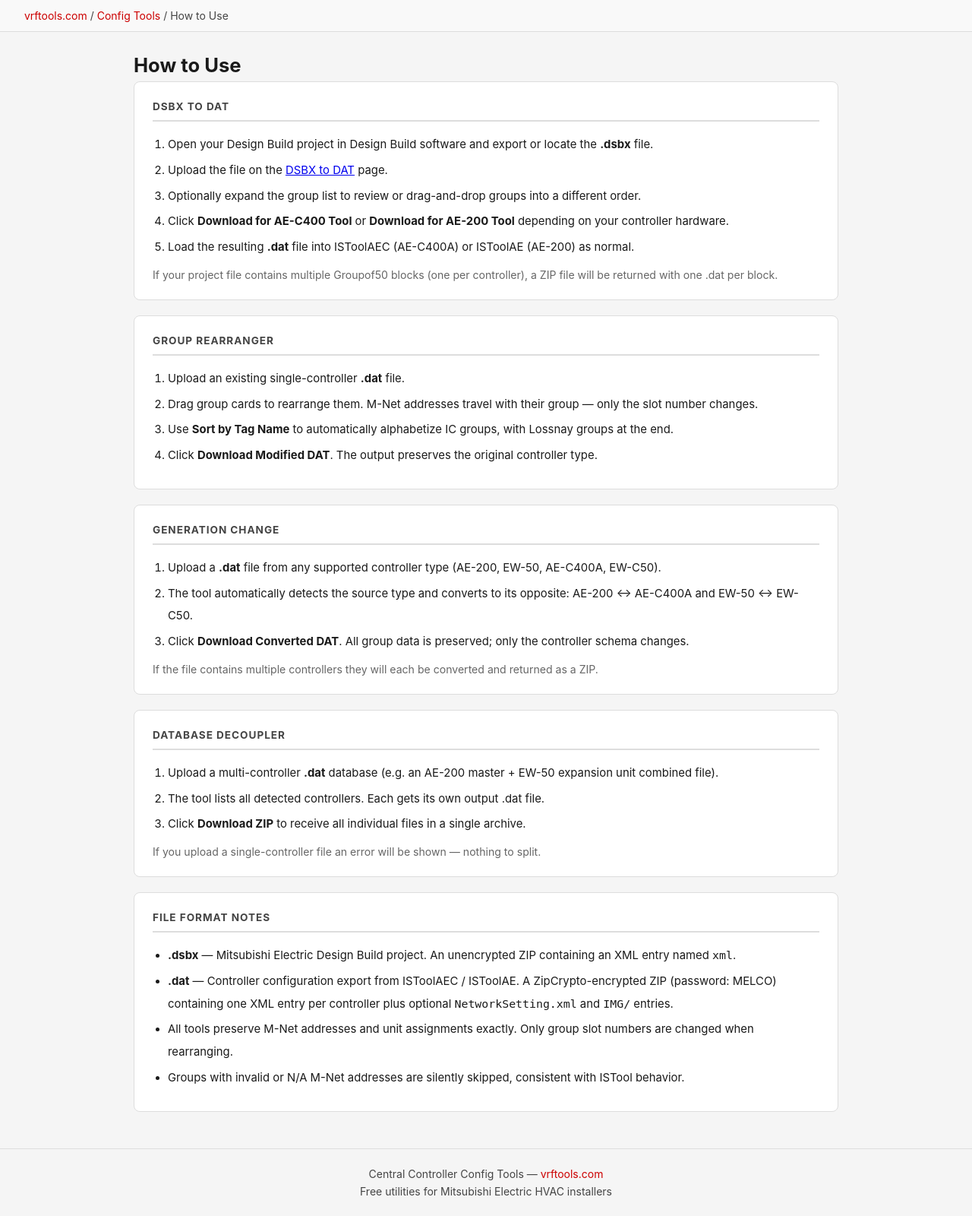
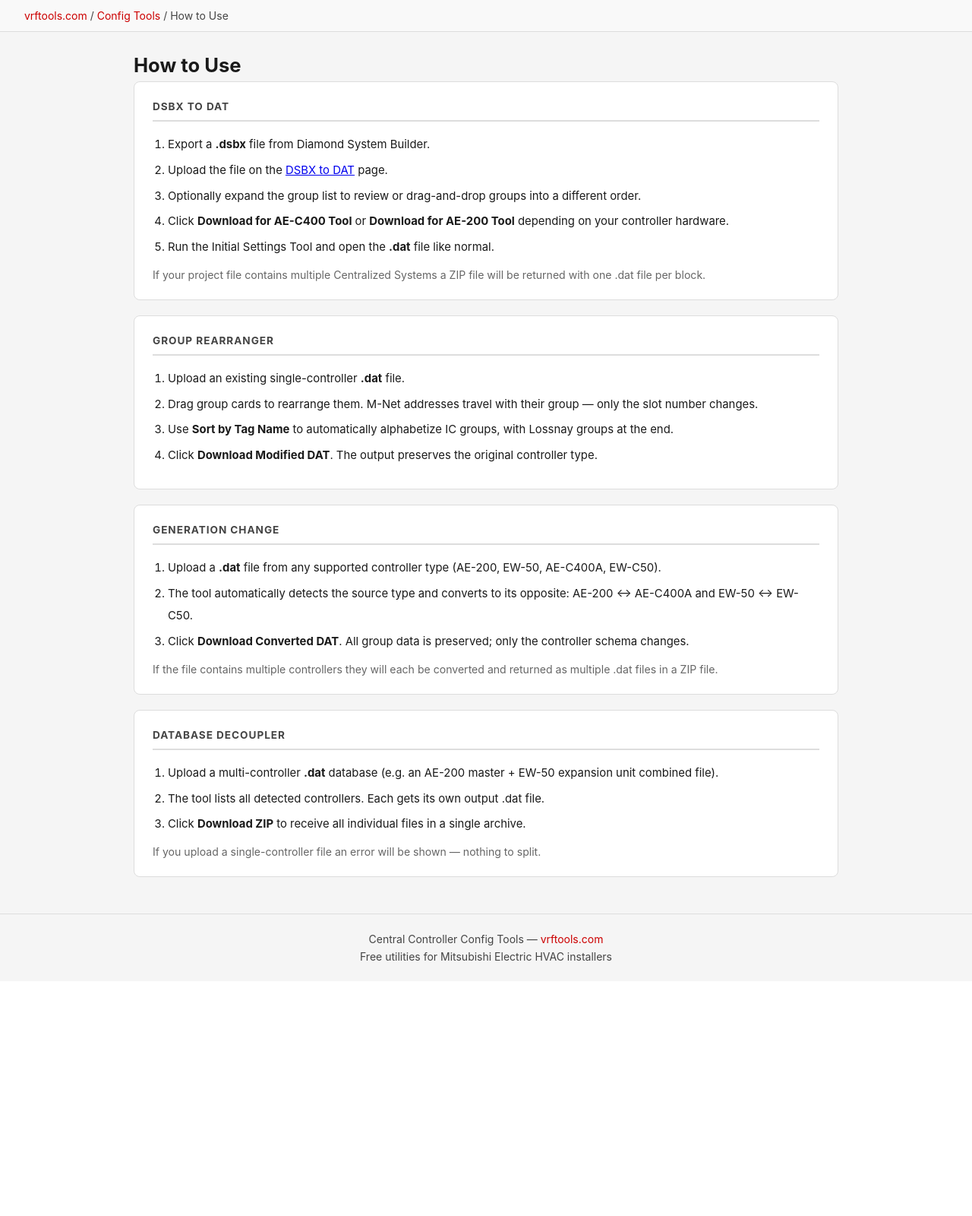
Before and after one commit to madison2112/vrftools-site, a Flask app: page /docs in a window 1280 px wide. Shown: the part 60-1660 px from the top of the page at 76% size. After the commit the page ends 1325 px from the top, so only its background shows below. Run offline with Flask 3, Linux system fonts and the light colour scheme.

Commit message:
Fix script load order for uploads; update docs text
- Move main.js before inline scripts so setupDropZone is defined
  when each tool page initializes (fixes upload not working)
- Update How to Use content per user feedback

Co-Authored-By: Claude Sonnet 4.6 <noreply@anthropic.com>

```diff
--- a/web/templates/convert.html
+++ b/web/templates/convert.html
@@ -33,6 +33,7 @@
 {% endblock %}
 
 {% block scripts %}
+<script src="{{ url_for('static', filename='js/main.js') }}"></script>
 <script>
 const state = { sessionId: null };
 
@@ -68,5 +69,4 @@ document.getElementById('btn-download').addEventListener('click', () => {
   window.location.href = `/api/download/convert/${state.sessionId}`;
 });
 </script>
-<script src="{{ url_for('static', filename='js/main.js') }}"></script>
 {% endblock %}
--- a/web/templates/docs.html
+++ b/web/templates/docs.html
@@ -8,13 +8,13 @@
 <div class="card">
   <div class="card-title">DSBX to DAT</div>
   <ol class="doc-list">
-    <li>Open your Design Build project in Design Build software and export or locate the <strong>.dsbx</strong> file.</li>
+    <li>Export a <strong>.dsbx</strong> file from Diamond System Builder.</li>
     <li>Upload the file on the <a href="{{ url_for('page_dsbx_to_dat') }}">DSBX to DAT</a> page.</li>
     <li>Optionally expand the group list to review or drag-and-drop groups into a different order.</li>
     <li>Click <strong>Download for AE-C400 Tool</strong> or <strong>Download for AE-200 Tool</strong> depending on your controller hardware.</li>
-    <li>Load the resulting <strong>.dat</strong> file into ISToolAEC (AE-C400A) or ISToolAE (AE-200) as normal.</li>
+    <li>Run the Initial Settings Tool and open the <strong>.dat</strong> file like normal.</li>
   </ol>
-  <p class="muted-text" style="margin-top:12px">If your project file contains multiple Groupof50 blocks (one per controller), a ZIP file will be returned with one .dat per block.</p>
+  <p class="muted-text" style="margin-top:12px">If your project file contains multiple Centralized Systems a ZIP file will be returned with one .dat file per block.</p>
 </div>
 
 <div class="card">
@@ -34,7 +34,7 @@
     <li>The tool automatically detects the source type and converts to its opposite: AE-200 &harr; AE-C400A and EW-50 &harr; EW-C50.</li>
     <li>Click <strong>Download Converted DAT</strong>. All group data is preserved; only the controller schema changes.</li>
   </ol>
-  <p class="muted-text" style="margin-top:12px">If the file contains multiple controllers they will each be converted and returned as a ZIP.</p>
+  <p class="muted-text" style="margin-top:12px">If the file contains multiple controllers they will each be converted and returned as multiple .dat files in a ZIP file.</p>
 </div>
 
 <div class="card">
@@ -46,14 +46,4 @@
   </ol>
   <p class="muted-text" style="margin-top:12px">If you upload a single-controller file an error will be shown — nothing to split.</p>
 </div>
-
-<div class="card">
-  <div class="card-title">File Format Notes</div>
-  <ul class="doc-list">
-    <li><strong>.dsbx</strong> — Mitsubishi Electric Design Build project. An unencrypted ZIP containing an XML entry named <code>xml</code>.</li>
-    <li><strong>.dat</strong> — Controller configuration export from ISToolAEC / ISToolAE. A ZipCrypto-encrypted ZIP (password: MELCO) containing one XML entry per controller plus optional <code>NetworkSetting.xml</code> and <code>IMG/</code> entries.</li>
-    <li>All tools preserve M-Net addresses and unit assignments exactly. Only group slot numbers are changed when rearranging.</li>
-    <li>Groups with invalid or N/A M-Net addresses are silently skipped, consistent with ISTool behavior.</li>
-  </ul>
-</div>
 {% endblock %}
--- a/web/templates/dsbx_to_dat.html
+++ b/web/templates/dsbx_to_dat.html
@@ -38,6 +38,7 @@
 {% endblock %}
 
 {% block scripts %}
+<script src="{{ url_for('static', filename='js/main.js') }}"></script>
 <script>
 const state = { sessionId: null };
 
@@ -77,5 +78,4 @@ function downloadDat(version) {
   window.location.href = `/api/download/dsbx-to-dat/${state.sessionId}?version=${version}`;
 }
 </script>
-<script src="{{ url_for('static', filename='js/main.js') }}"></script>
 {% endblock %}
--- a/web/templates/rearranger.html
+++ b/web/templates/rearranger.html
@@ -34,6 +34,7 @@
 {% endblock %}
 
 {% block scripts %}
+<script src="{{ url_for('static', filename='js/main.js') }}"></script>
 <script>
 const state = { sessionId: null };
 
@@ -75,5 +76,4 @@ document.getElementById('btn-download').addEventListener('click', () => {
   window.location.href = `/api/download/rearrange/${state.sessionId}`;
 });
 </script>
-<script src="{{ url_for('static', filename='js/main.js') }}"></script>
 {% endblock %}
--- a/web/templates/split.html
+++ b/web/templates/split.html
@@ -33,6 +33,7 @@
 {% endblock %}
 
 {% block scripts %}
+<script src="{{ url_for('static', filename='js/main.js') }}"></script>
 <script>
 const state = { sessionId: null };
 
@@ -65,5 +66,4 @@ document.getElementById('btn-download').addEventListener('click', () => {
   window.location.href = `/api/download/split/${state.sessionId}`;
 });
 </script>
-<script src="{{ url_for('static', filename='js/main.js') }}"></script>
 {% endblock %}
```
